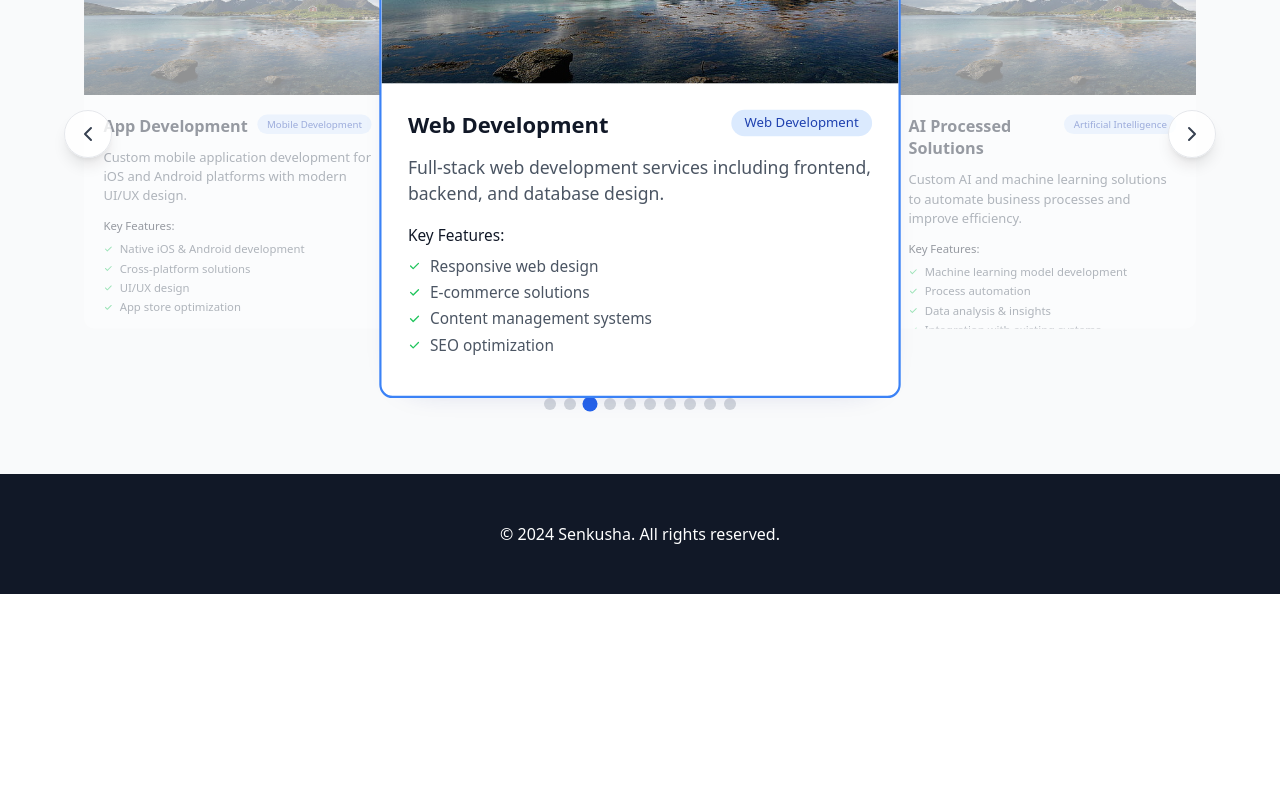
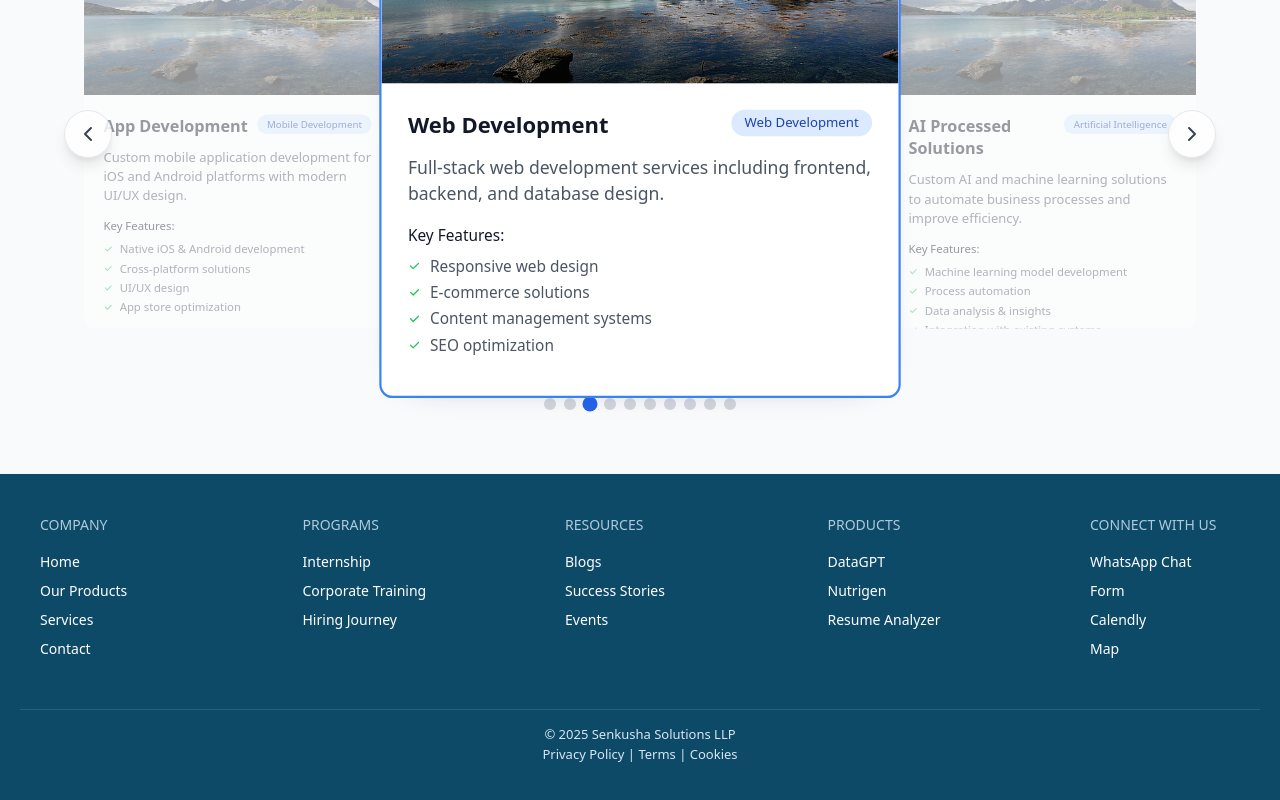
Before and after one commit to shravanisenkusha/Freelance_Sites, a React (Create React App) app: page / in a window 1280 px wide. Shown: the part 1822-2622 px from the top of the page. Before the commit the page ends 2416 px from the top, so only its background shows below. Built offline with nearby package versions, Linux system fonts and the light colour scheme.

Commit message:
Testimonials cards are updated and matched with the requirement.

```diff
--- a/src/App.jsx
+++ b/src/App.jsx
@@ -5,6 +5,7 @@ import Contact from "./pages/Contact";
 import IndividualProduct from "./pages/IndividualProduct";
 import IndividualService from "./pages/IndividualService";
 import Testimonials from "./pages/Testimonials";
+// import Testimonial2 from "./pages/Testimonial2";
 
 function App() {
   return (
@@ -12,6 +13,7 @@ function App() {
       <div className="font-sans">
         <Routes>
           <Route path="/" element={<HomePage />} />
+          {/* <Route path="/testimonial2" element={<Testimonial2 />} /> */}
           <Route path="/testimonials" element={<Testimonials />} />
           <Route path="/contact" element={<Contact />} />
           <Route path="/product/:id" element={<IndividualProduct />} />
--- a/src/components/Footer.jsx
+++ b/src/components/Footer.jsx
@@ -1,11 +1,97 @@
-import React from "react";
+import React from 'react';
 
-export default function Footer() {
+function Footer() {
   return (
-    <footer className="bg-gray-900 text-white py-12">
-      <div className="max-w-7xl mx-auto px-4 sm:px-6 lg:px-8 text-center">
-        <p>&copy; 2024 Senkusha. All rights reserved.</p>
+    <footer style={styles.footer}>
+      <div style={styles.container}>
+        {/* Column 1: Company */}
+        <div style={styles.column}>
+          <h4 style={styles.heading}>COMPANY</h4>
+          <a href="/">Home</a>
+          <a href="/products">Our Products</a>
+          <a href="/services">Services</a>
+          <a href="/contact">Contact</a>
+        </div>
+
+        {/* Column 2: Programs */}
+        <div style={styles.column}>
+          <h4 style={styles.heading}>PROGRAMS</h4>
+          <a href="/internship">Internship</a>
+          <a href="/training">Corporate Training</a>
+          <a href="/journey">Hiring Journey</a>
+        </div>
+
+        {/* Column 3: Resources */}
+        <div style={styles.column}>
+          <h4 style={styles.heading}>RESOURCES</h4>
+          <a href="/blogs">Blogs</a>
+          <a href="/success">Success Stories</a>
+          <a href="/events">Events</a>
+        </div>
+
+        {/* Column 4: Products */}
+        <div style={styles.column}>
+          <h4 style={styles.heading}>PRODUCTS</h4>
+          <a href="/datagpt">DataGPT</a>
+          <a href="/nutrigen">Nutrigen</a>
+          <a href="/resume">Resume Analyzer</a>
+        </div>
+
+        {/* Column 5: Connect */}
+        <div style={styles.column}>
+          <h4 style={styles.heading}>CONNECT WITH US</h4>
+          <a href="/whatsapp">WhatsApp Chat</a>
+          <a href="/form">Form</a>
+          <a href="/calendly">Calendly</a>
+          <a href="/map">Map</a>
+        </div>
+      </div>
+
+      {/* Bottom Bar */}
+      <div style={styles.bottom}>
+        <p>© 2025 Senkusha Solutions LLP</p>
+        <div>
+          <a href="/privacy">Privacy Policy</a> | <a href="/terms">Terms</a> | <a href="/cookies">Cookies</a>
+        </div>
       </div>
     </footer>
   );
 }
+
+const styles = {
+  footer: {
+    backgroundColor: '#0D4A68',
+    color: 'white',
+    padding: '40px 20px',
+    fontSize: '14px',
+  },
+  container: {
+    display: 'flex',
+    flexWrap: 'wrap',
+    justifyContent: 'space-between',
+    maxWidth: '1200px',
+    margin: '0 auto',
+  },
+  column: {
+    display: 'flex',
+    flexDirection: 'column',
+    minWidth: '150px',
+    marginBottom: '20px',
+    gap: '8px',
+  },
+  heading: {
+    fontSize: '14px',
+    color: '#AFCBDB',
+    marginBottom: '8px',
+  },
+  bottom: {
+    borderTop: '1px solid #285f7a',
+    marginTop: '30px',
+    paddingTop: '15px',
+    textAlign: 'center',
+    color: '#d9e6f2',
+    fontSize: '13px',
+  },
+};
+
+export default Footer;
--- a/src/components/Navbar.jsx
+++ b/src/components/Navbar.jsx
@@ -0,0 +1,101 @@
+import React, { useState } from 'react';
+import { Link } from 'react-router-dom';
+import logo from '../assets/logo.png';
+
+function Navbar() {
+  const [menuOpen, setMenuOpen] = useState(false);
+
+  return (
+    <nav style={styles.navbar}>
+      <div style={styles.logoContainer}>
+        <img src={logo} alt="Senkusha Logo" style={styles.logo} />
+      </div>
+
+      <div style={styles.hamburger} onClick={() => setMenuOpen(!menuOpen)}>
+        ☰
+      </div>
+
+      <ul
+        style={{
+          ...styles.navLinks,
+          ...(menuOpen ? styles.navLinksMobileOpen : {}),
+        }}
+      >
+        <li><Link to="/" style={styles.link}>Home</Link></li>
+        <li><Link to="/services" style={styles.link}>Services</Link></li>
+        <li><Link to="/product" style={styles.link}>Products</Link></li>
+        <li><Link to="/testimonials" style={styles.link}>Testimonials</Link></li> {/* ✅ Added this line */}
+        <li><Link to="/contact" style={styles.link}>Contact Us</Link></li>
+        <li style={styles.btnWrapper}>
+          <button style={styles.button}>Get started</button>
+        </li>
+      </ul>
+    </nav>
+  );
+}
+
+const styles = {
+  navbar: {
+    display: 'flex',
+    justifyContent: 'space-between',
+    alignItems: 'center',
+    padding: '12px 24px',
+    backgroundColor: 'white',
+    boxShadow: '0 2px 5px rgba(0, 0, 0, 0.05)',
+    position: 'sticky',
+    top: 0,
+    zIndex: 1000,
+    flexWrap: 'wrap',
+  },
+  logoContainer: {
+    display: 'flex',
+    alignItems: 'center',
+  },
+  logo: {
+    height: '40px',
+    width: 'auto',
+  },
+  hamburger: {
+    display: 'none',
+    fontSize: '24px',
+    cursor: 'pointer',
+  },
+  navLinks: {
+    display: 'flex',
+    listStyle: 'none',
+    gap: '20px',
+    margin: 0,
+    padding: 0,
+    alignItems: 'center',
+    flexGrow: 1,
+    flexWrap: 'wrap',
+  },
+  navLinksMobileOpen: {
+    display: 'flex',
+    flexDirection: 'column',
+    width: '100%',
+    marginTop: '10px',
+    gap: '15px',
+  },
+  link: {
+    textDecoration: 'none',
+    color: '#111',
+    fontWeight: 500,
+    fontSize: '16px',
+  },
+  btnWrapper: {
+    marginLeft: 'auto',
+  },
+  button: {
+    backgroundColor: '#1D4ED8',
+    color: 'white',
+    border: 'none',
+    padding: '8px 18px',
+    borderRadius: '999px',
+    fontSize: '14px',
+    cursor: 'pointer',
+    fontWeight: 600,
+  },
+};
+
+export default Navbar;
--- a/src/pages/Testimonial2.jsx
+++ /dev/null
@@ -1,71 +0,0 @@
-import React, { useState } from "react";
-import testimonials from "../Testimonials";
-import { Star } from "lucide-react";
-
-const placeholderImg = "/images/user-placeholder.jpg";
-
-const Testimonial2 = () => {
-  const [current, setCurrent] = useState(0);
-  const total = testimonials.length;
-
-  const prev = () => setCurrent((prev) => (prev - 1 + total) % total);
-  const next = () => setCurrent((prev) => (prev + 1) % total);
-  const t = testimonials[current];
-
-  return (
-    <div className="min-h-screen flex items-center justify-center bg-gradient-to-br from-gray-50 to-blue-50 py-12">
-      <div className="relative w-full max-w-4xl mx-auto bg-[#faf9f6] rounded-3xl shadow-xl flex flex-col md:flex-row items-center px-6 md:px-16 py-12">
-        {/* Left Arrow */}
-        <button
-          onClick={prev}
-          className="absolute left-4 top-1/2 -translate-y-1/2 w-12 h-12 rounded-full border border-gray-300 flex items-center justify-center bg-white hover:bg-gray-100 transition-all text-gray-700 z-10"
-          aria-label="Previous testimonial"
-        >
-          <span className="text-2xl">&#8592;</span>
-        </button>
-        {/* User Image */}
-        <div className="flex-shrink-0 flex items-center justify-center w-64 h-64 bg-[#f3f2ed] rounded-full overflow-hidden border-4 border-white shadow-md">
-          <img
-            src={placeholderImg}
-            alt={t.name}
-            className="w-full h-full object-cover"
-          />
-        </div>
-        {/* Testimonial Content */}
-        <div className="flex-1 flex flex-col justify-center items-center md:items-start md:pl-12 mt-8 md:mt-0">
-          {/* Stars */}
-          <div className="flex mb-4">
-            {[...Array(5)].map((_, i) => (
-              <Star key={i} className="w-7 h-7 text-yellow-400 fill-yellow-400" />
-            ))}
-          </div>
-          {/* Feedback */}
-          <blockquote className="text-2xl md:text-3xl text-gray-800 font-serif leading-relaxed mb-6 text-center md:text-left">
-            “{t.feedback}”
-          </blockquote>
-          {/* Name and Role */}
-          <div className="text-lg md:text-xl font-bold text-gray-900 mb-1">- {t.name}</div>
-          <div className="text-base text-gray-600 font-medium mb-2">{t.role} {t.project && `| ${t.project}`}</div>
-          {/* Skills */}
-          <div className="flex flex-wrap gap-2 mt-2">
-            {t.skills.map((skill, idx) => (
-              <span key={idx} className="px-3 py-1 bg-blue-100 text-blue-700 rounded-full text-xs font-medium">
-                {skill}
-              </span>
-            ))}
-          </div>
-        </div>
-        {/* Right Arrow */}
-        <button
-          onClick={next}
-          className="absolute right-4 top-1/2 -translate-y-1/2 w-12 h-12 rounded-full border border-gray-300 flex items-center justify-center bg-white hover:bg-gray-100 transition-all text-gray-700 z-10"
-          aria-label="Next testimonial"
-        >
-          <span className="text-2xl">&#8594;</span>
-        </button>
-      </div>
-    </div>
-  );
-};
-
-export default Testimonial2;
```
Also changed, not shown: src/pages/Testimonials.jsx (+17 -32 lines), src/assets/user.jpg (added).
